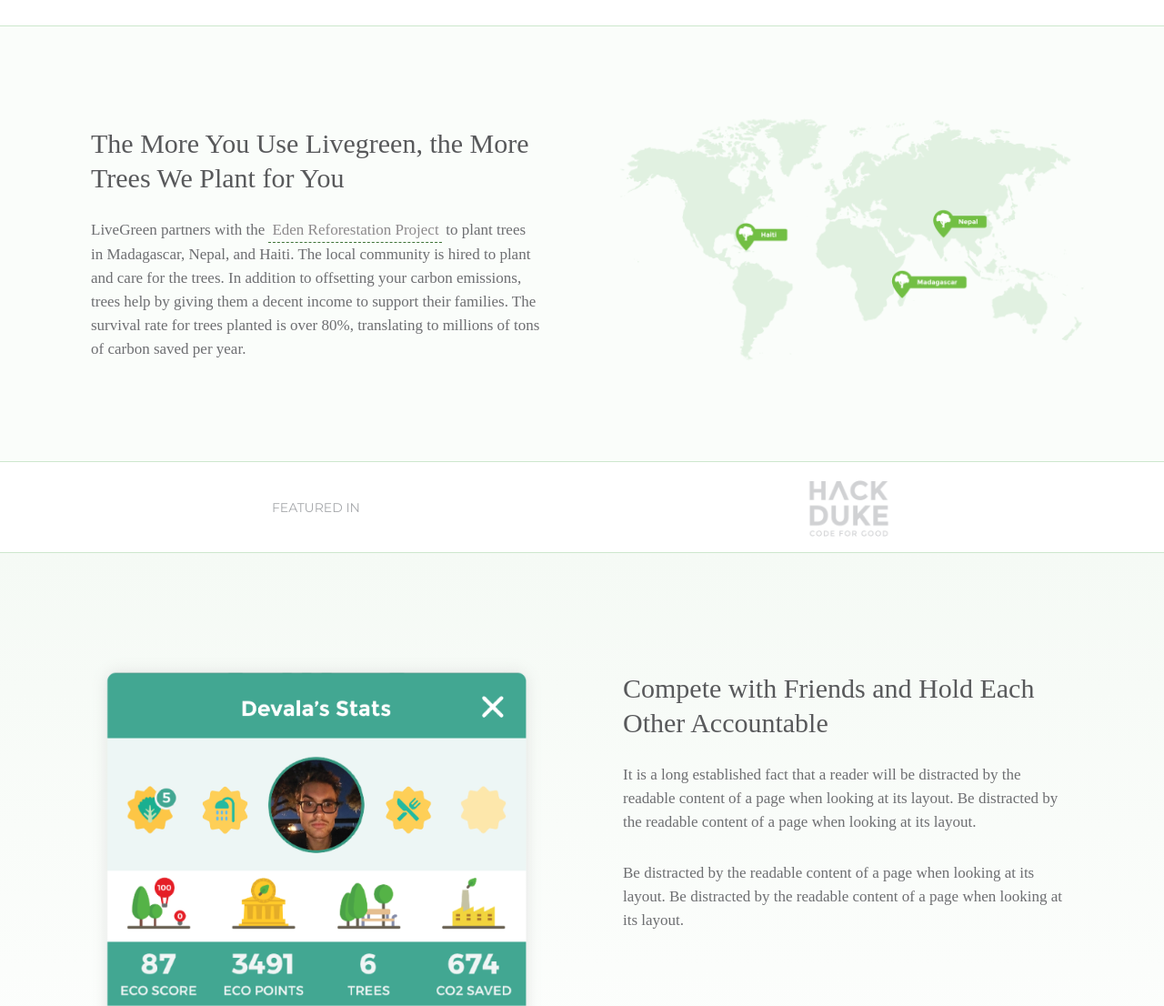
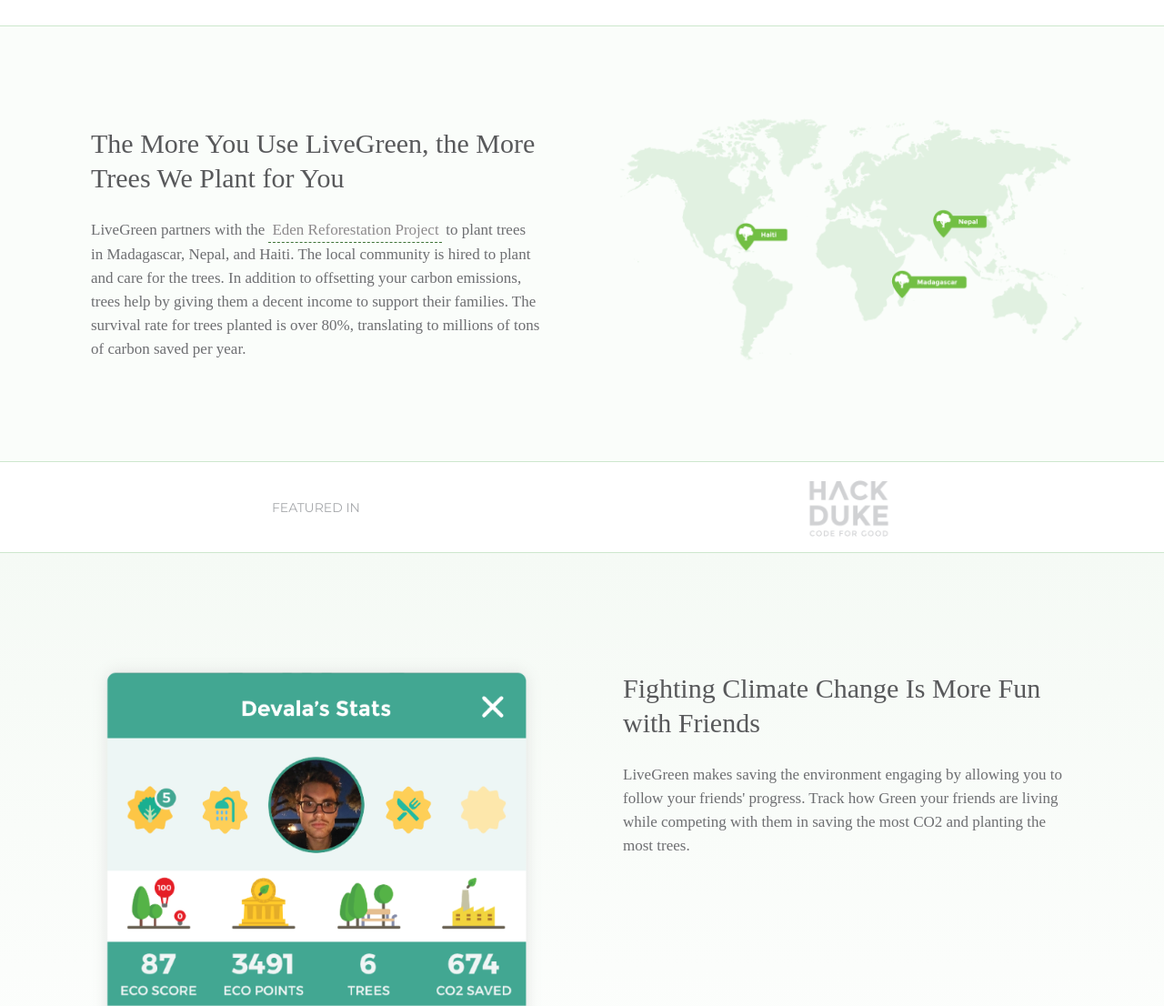
Before and after one commit to pablogarces16/LiveGreenSite, a plain HTML site: page index.html in a window 1280 px wide. Shown: the part 2360-3466 px from the top of the page at 91% size. Drawn offline with nearby package versions, Linux system fonts and the light colour scheme; a script that the page names is missing; a web font is replaced by a local one.

Commit message:
Content: Friends Section

```diff
--- a/index.html
+++ b/index.html
@@ -165,7 +165,7 @@
                   <img class="circularsmall" src="img/carbon.png"></img>
 
                   <h2 class="sectiontitle phonetxtcon">LiveGreen Makes Your Emissions Tangible and Trackable</h2>
-                  <p class="sectiontxt">At the end of every day, a Quick quiz estimates your emissions and how much CO2 you saved compared to the average American.</p>
+                  <p class="sectiontxt">At the end of every day, a quick Quiz estimates your emissions and how much CO2 you saved compared to the average American.</p>
                   <br>
                   <p class="sectiontxt">LiveGreen simplifies your daily emissions into an Eco Score. The closer your score is to 100 the more eco-friendly your lifestyle is. </p>
                   <br>
@@ -209,7 +209,7 @@
 
               <div class="col-md-6">
                 <div class="treesplantedtitle">
-                  <h2 class="sectiontitle treetitle">The More You Use Livegreen, the More Trees We Plant for You</h2>
+                  <h2 class="sectiontitle treetitle">The More You Use LiveGreen, the More Trees We Plant for You</h2>
                   <p class="sectiontxt">LiveGreen partners with the <a class="linkedtextdark" href="http://www.edenprojects.org/our_work" target="_blank"> Eden Reforestation Project </a> to plant trees in Madagascar, Nepal, and Haiti. The local community is hired to plant and care for the trees. In addition to offsetting your carbon emissions, trees help by giving them a decent income to support their families. The survival rate for trees planted is over 80%, translating to millions of tons of carbon saved per year.</p>
                 </div>
               </div>
@@ -252,10 +252,8 @@
                 <div class="textcolumn">
                 <div class="sectionchalcontent">
 
-                  <h2 class="sectiontitle">Compete with Friends and Hold Each Other Accountable</h2>
-                  <p class="sectiontxt">It is a long established fact that a reader will be distracted by the readable content of a page when looking at its layout. Be distracted by the readable content of a page when looking at its layout.</p>
-                  <br>
-                  <p class="sectiontxt">Be distracted by the readable content of a page when looking at its layout. Be distracted by the readable content of a page when looking at its layout.</p>
+                  <h2 class="sectiontitle">Fighting Climate Change Is More Fun with Friends</h2>
+                  <p class="sectiontxt">LiveGreen makes saving the environment engaging by allowing you to follow your friends' progress. Track how Green your friends are living while competing with them in saving the most CO2 and planting the most trees.</p>
                   </div>
               </div>
             </div>
```
